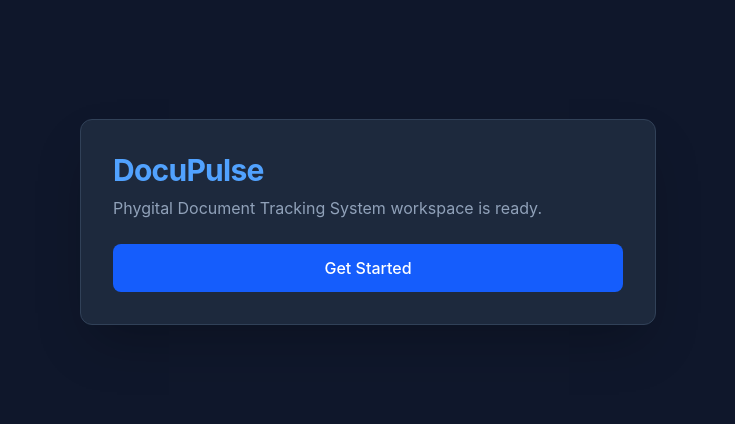
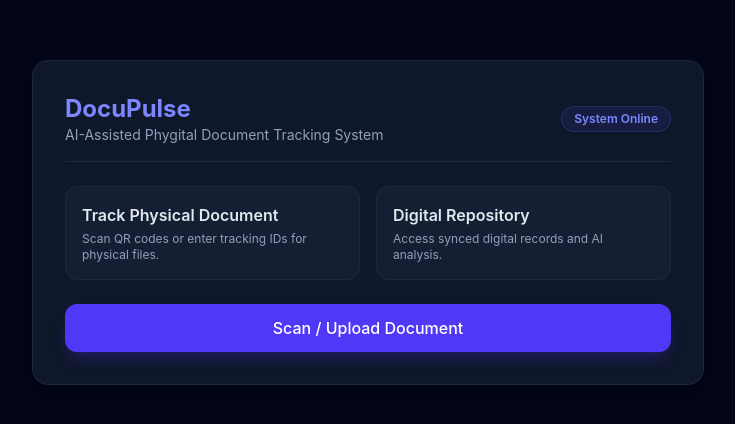
Before and after one commit to APC-SoCIT/APC-2026-2027-T1-IT241-Grp5-DocuPulse-An-AI-Assisted-Phygital-Document-Tracking-System, a React (Vite) app in the folder DocuPulse/: page / in a window 1280 px wide. Shown: the part 178-602 px from the top of the page, without its empty margins (272-1007 px from the left). Built offline with nearby package versions, Linux system fonts and the light colour scheme.

Commit message:
updated app.tsx

```diff
--- a/DocuPulse/src/App.tsx
+++ b/DocuPulse/src/App.tsx
@@ -1,11 +1,34 @@
 export default function App() {
   return (
-    <div className="min-h-screen bg-slate-900 text-white flex flex-col items-center justify-center p-6">
-      <div className="max-w-xl w-full bg-slate-800 rounded-xl p-8 shadow-2xl border border-slate-700">
-        <h1 className="text-3xl font-bold tracking-tight text-blue-400 mb-2">DocuPulse</h1>
-        <p className="text-slate-400 mb-6">Phygital Document Tracking System workspace is ready.</p>
-        <button className="w-full py-3 bg-blue-600 hover:bg-blue-500 font-medium rounded-lg transition-colors">
-          Get Started
+    <div className="min-h-screen bg-slate-950 text-slate-100 flex flex-col items-center justify-center p-6">
+      <div className="max-w-2xl w-full bg-slate-900 border border-slate-800 rounded-2xl p-8 shadow-xl">
+        {/* Header */}
+        <div className="flex items-center justify-between border-b border-slate-800 pb-4 mb-6">
+          <div>
+            <h1 className="text-2xl font-bold text-indigo-400">DocuPulse</h1>
+            <p className="text-sm text-slate-400">AI-Assisted Phygital Document Tracking System</p>
+          </div>
+          <span className="px-3 py-1 bg-indigo-500/10 text-indigo-400 border border-indigo-500/20 rounded-full text-xs font-semibold">
+            System Online
+          </span>
+        </div>
+
+        {/* Action Grid */}
+        <div className="grid grid-cols-1 md:grid-cols-2 gap-4 mb-6">
+          <div className="p-4 bg-slate-800/50 rounded-xl border border-slate-800 hover:border-slate-700 transition">
+            <h2 className="font-semibold text-slate-200 mb-1">Track Physical Document</h2>
+            <p className="text-xs text-slate-400">Scan QR codes or enter tracking IDs for physical files.</p>
+          </div>
+
+          <div className="p-4 bg-slate-800/50 rounded-xl border border-slate-800 hover:border-slate-700 transition">
+            <h2 className="font-semibold text-slate-200 mb-1">Digital Repository</h2>
+            <p className="text-xs text-slate-400">Access synced digital records and AI analysis.</p>
+          </div>
+        </div>
+
+        {/* Primary Action Button */}
+        <button className="w-full py-3 bg-indigo-600 hover:bg-indigo-500 text-white font-medium rounded-xl transition-colors shadow-lg shadow-indigo-600/20">
+          Scan / Upload Document
         </button>
       </div>
     </div>
```
